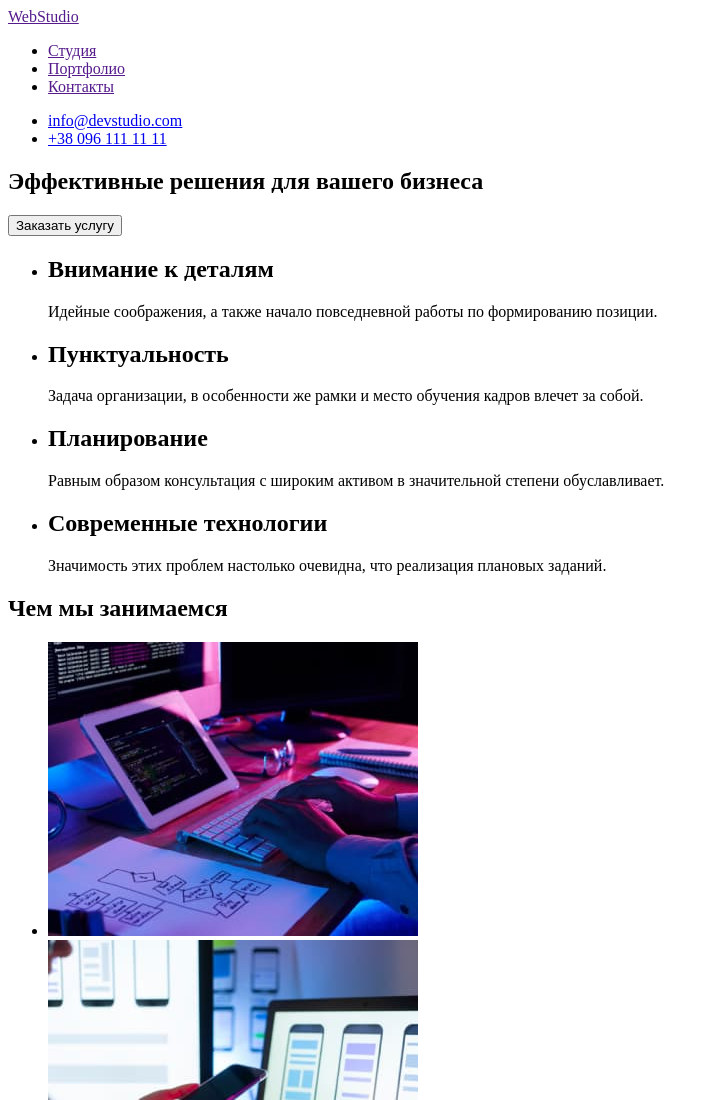
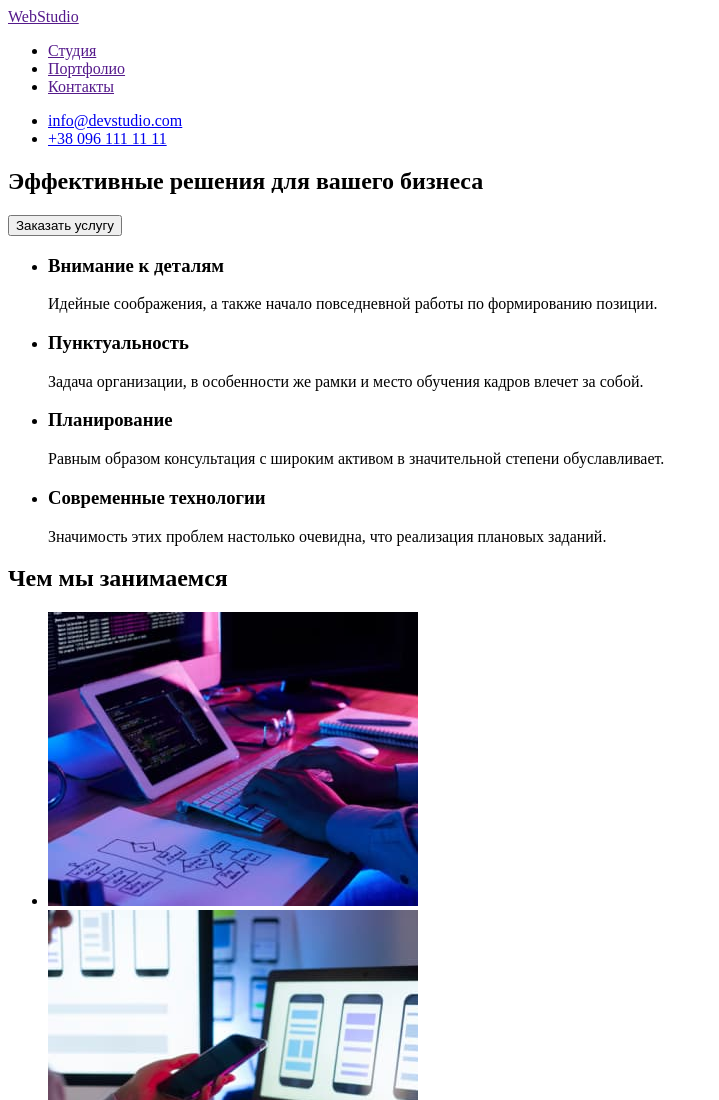
Before and after one commit to synelnyksergey/goit-markup-hw-01, a plain HTML site: page index.html in a window 1280 px wide. Shown: the top 1100 px of the page, without its empty margins (0-719 px from the left). Drawn offline with Linux system fonts and the light colour scheme.

Commit message:
Update index.html

```diff
--- a/index.html
+++ b/index.html
@@ -37,19 +37,19 @@
     <section>
         <ul>
             <li>
-                <h2>Внимание к деталям</h2>
+                <h3>Внимание к деталям</h3>
                 <p>Идейные соображения, а также начало повседневной работы по формированию позиции.</p>
             </li>
             <li>
-                <h2>Пунктуальность</h2>
+                <h3>Пунктуальность</h3>
                 <p>Задача организации, в особенности же рамки и место обучения кадров влечет за собой.</p>
             </li>
             <li>
-                <h2>Планирование</h2>
+                <h3>Планирование</h3>
                 <p>Равным образом консультация с широким активом в значительной степени обуславливает.</p>
             </li>
             <li>
-                <h2>Современные технологии</h2>
+                <h3>Современные технологии</h3>
                 <p>Значимость этих проблем настолько очевидна, что реализация плановых заданий.</p>
             </li>
         </ul>
@@ -96,4 +96,4 @@
     </footer>
 
 </body>
-</html>
+</html3
```
